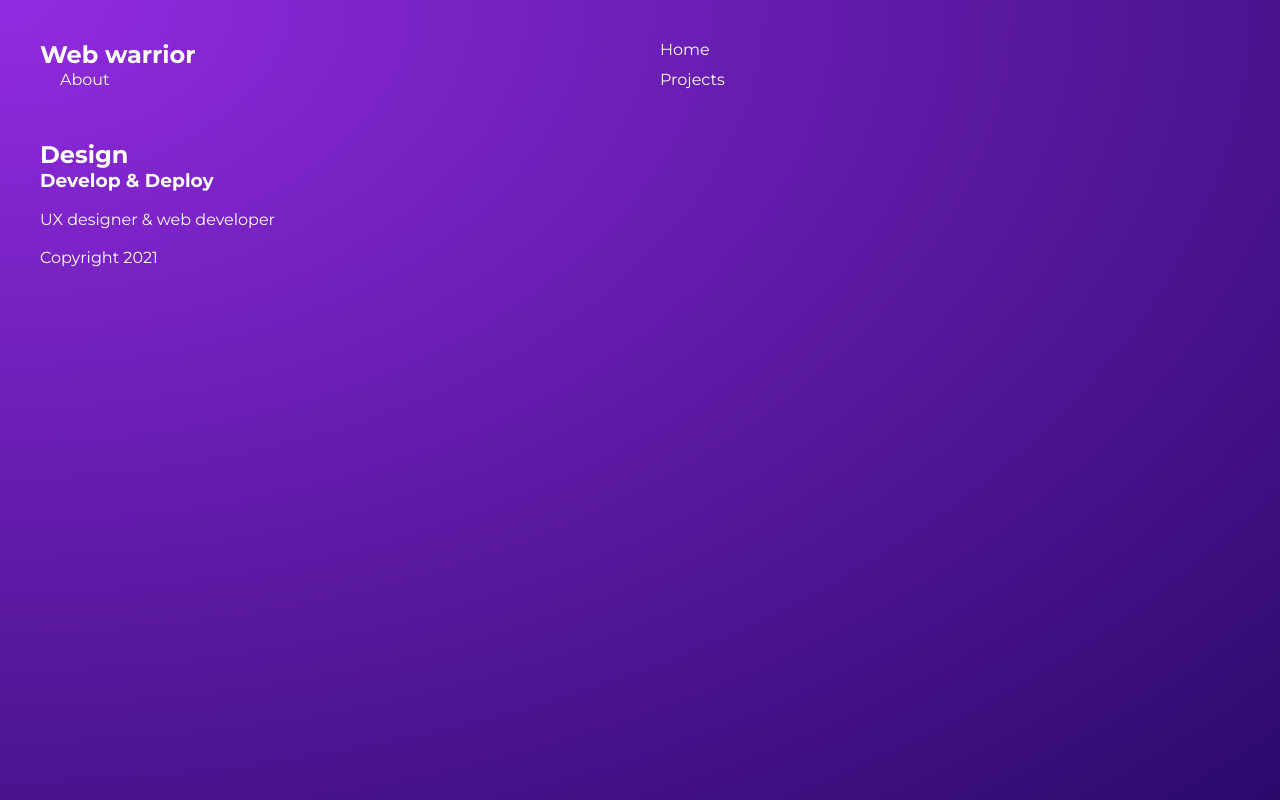
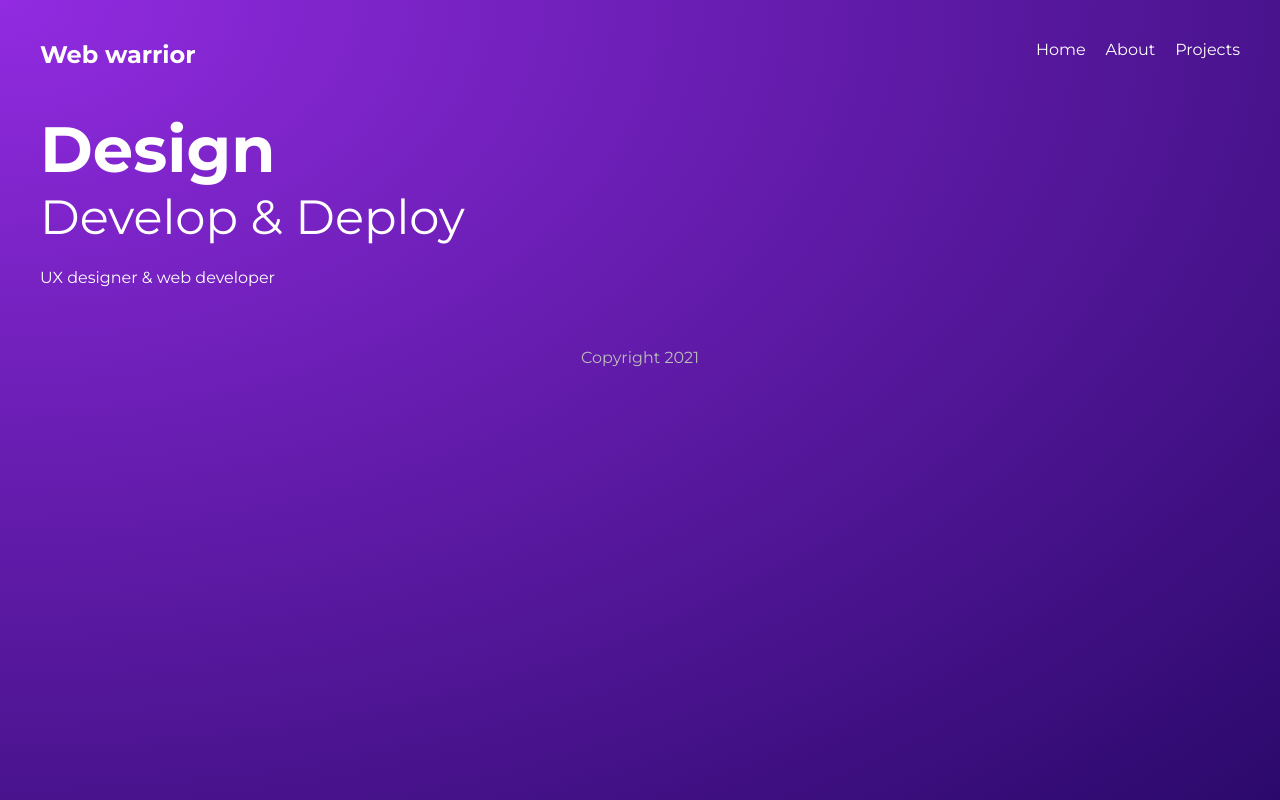
Before and after one commit to NaumanNazir/portfolio, a Gatsby site: page / in a window 1280 px wide. Built offline with nearby package versions, Linux system fonts and the light colour scheme; Gatsby itself is replaced by a stand-in of ours.

Commit message:
added css modules

```diff
--- a/src/components/Layout.js
+++ b/src/components/Layout.js
@@ -7,7 +7,9 @@ export default function Layout({ children }) {
     <div className="layout">
       <Navbar />
       <div className="content">{children}</div>
-      <footer>Copyright 2021</footer>
+      <footer>
+        <p>Copyright 2021</p>
+      </footer>
     </div>
   )
 }
--- a/src/components/Navbar.js
+++ b/src/components/Navbar.js
@@ -5,9 +5,11 @@ export default function Navbar() {
   return (
     <nav>
       <h1>Web warrior</h1>
-      <Link to="/"> Home </Link>
-      <Link to="/about"> About </Link>
-      <Link to="/projects"> Projects </Link>
+      <div className="links">
+        <Link to="/"> Home </Link>
+        <Link to="/about"> About </Link>
+        <Link to="/projects"> Projects </Link>
+      </div>
     </nav>
   )
 }
--- a/src/pages/index.js
+++ b/src/pages/index.js
@@ -1,10 +1,11 @@
 import React from "react"
 import Layout from "../components/Layout"
+import * as styles from "../styles/home.module.css"
 
 export default function Home() {
   return (
     <Layout>
-      <section>
+      <section className={styles.header}>
         <div>
           <h2> Design </h2>
           <h3> Develop & Deploy </h3>
--- a/src/styles/global.css
+++ b/src/styles/global.css
@@ -48,3 +48,8 @@ nav a {
 nav a:hover {
   border-color: white;
 }
+footer p {
+  text-align: center;
+  color: #bbb;
+  margin: 40px auto;
+}
--- /dev/null
+++ b/src/styles/home.module.css
@@ -0,0 +1,22 @@
+.header {
+  display: grid;
+  grid-template-columns: 1fr 1fr;
+  grid-gap: 40px;
+  align-items: center;
+}
+.header h2 {
+  font-size: 4em;
+}
+.header h3 {
+  font-size: 3em;
+  font-weight: 400;
+  margin-bottom: 20px;
+}
+.btn {
+  display: inline-block;
+  background: #d42990;
+  padding: 10px 16px;
+  border-radius: 10px;
+  margin-top: 20px;
+  font-weight: 500;
+}
```
